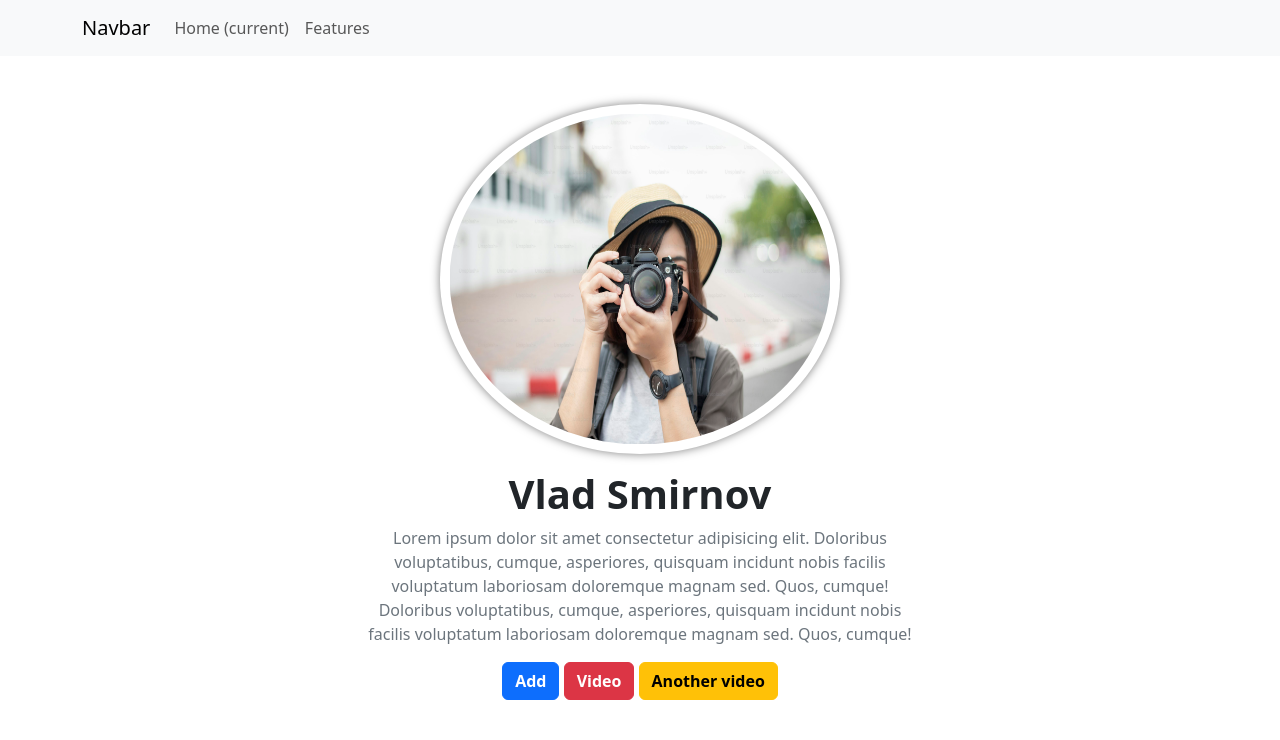
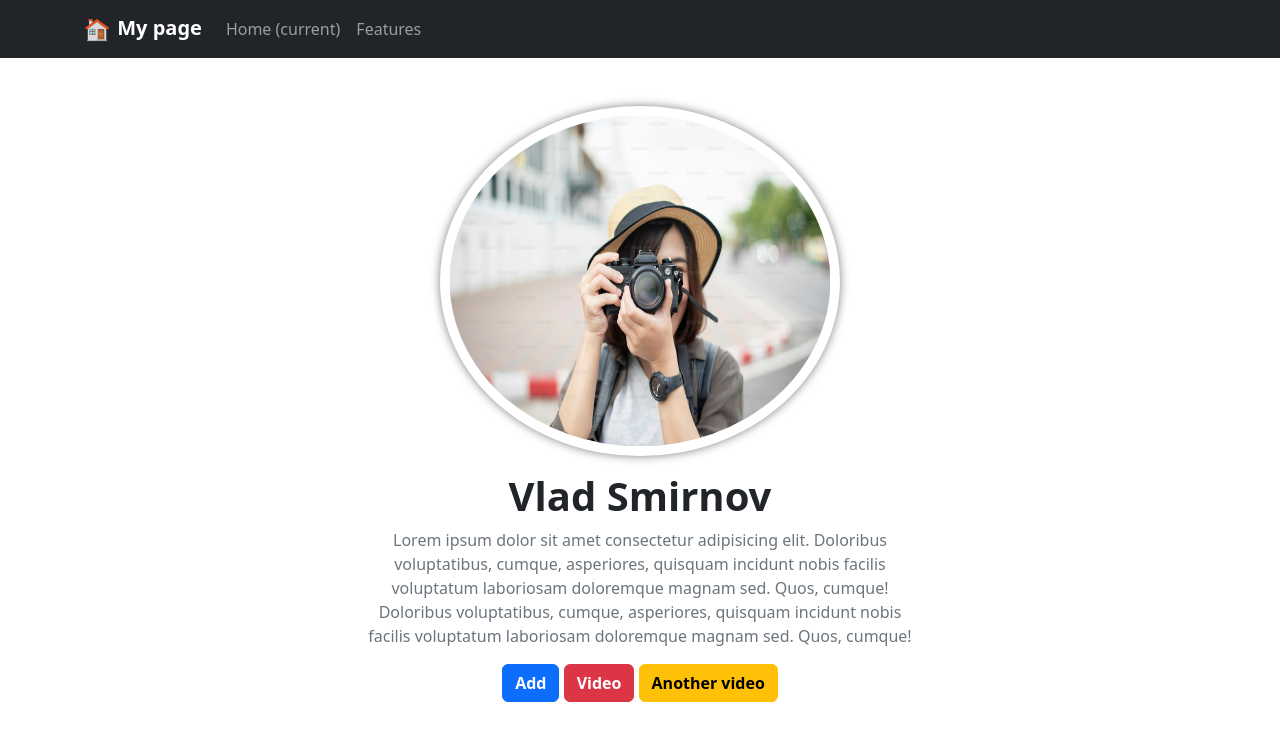
Before and after one commit to zarraban/HTML-Bootstrap-Practice, a plain HTML site: page index.html in a window 1280 px wide. Drawn offline with nearby package versions, Linux system fonts and the light colour scheme.

Commit message:
Change colour of navbar

```diff
--- a/index.html
+++ b/index.html
@@ -35,9 +35,15 @@
     </style>
   </head>
   <body>
-    <nav class="navbar navbar-expand-lg navbar-light bg-light">
+    <nav class="navbar navbar-expand-lg navbar-dark bg-dark">
       <div class="container text-center">
-        <a class="navbar-brand" href="#">Navbar</a>
+        <a class="navbar-brand" href="#">
+          <img src="icons8-дом-48.png" alt="Home" width="30" height="30">
+        <span class="fw-bold">
+          My page
+        </span>
+        </img>
+        </a>
         <button
           class="navbar-toggler"
           type="button"
```
